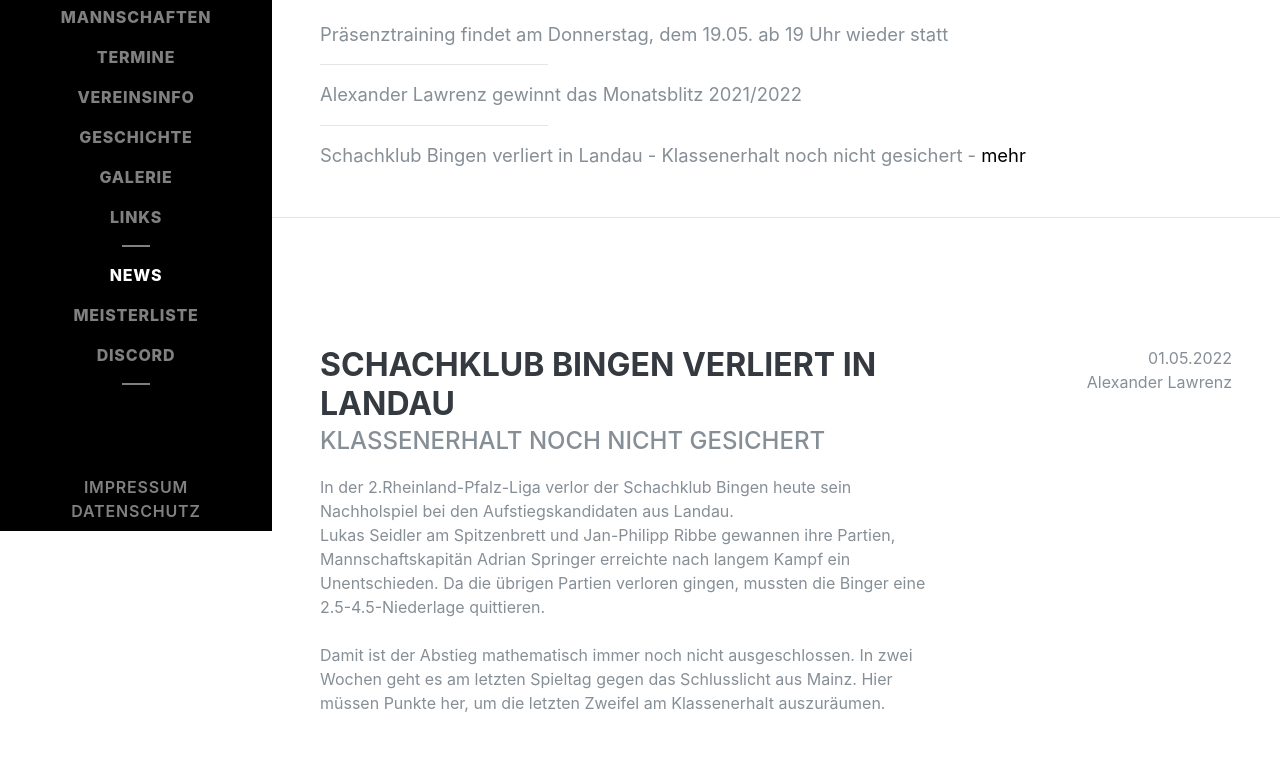
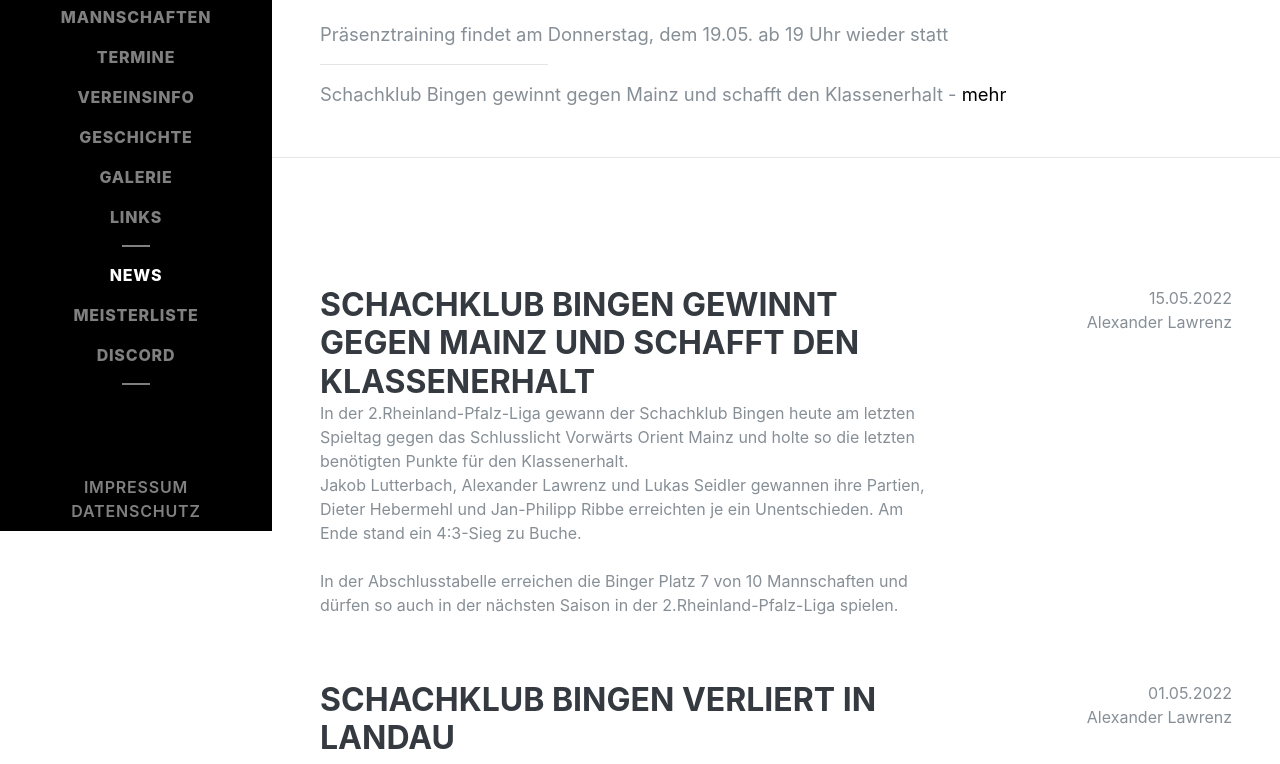
Before and after one commit to fabianscode/fabianscode.github.io, a website: page html/news.html in a window 1280 px wide. Shown: the part 269-1033 px from the top of the page. Drawn offline with Linux system fonts and the light colour scheme; a web font is replaced by a local one.

Commit message:
Spieltag_1505

```diff
--- a/html/news.html
+++ b/html/news.html
@@ -150,11 +150,7 @@
           </p>
             <hr class="news-line">
       <p class="lead mb-5 news-p">
-              Alexander Lawrenz gewinnt das Monatsblitz 2021/2022
-          </p>
-            <hr class="news-line">
-      <p class="lead mb-5 news-p">
-            Schachklub Bingen verliert in Landau - Klassenerhalt noch nicht gesichert - <a href="#2022" class="mobile"> mehr</a>
+              Schachklub Bingen gewinnt gegen Mainz und schafft den Klassenerhalt - <a href="html/news.html#2022" class="mobile"> mehr</a>
           </p>
 
 
@@ -171,7 +167,40 @@
 
     <section class="year" id="2022">
 
+        <div id="newselement">
+        <div class="resume-item d-flex flex-column flex-md-row justify-content-between mb-5">
+          <div class="resume-content">
+            <h3 class="mb-0">Schachklub Bingen gewinnt gegen Mainz und schafft den Klassenerhalt</h3>
 
+             <!--<div class="subheading mb-3"></div> -->
+
+            <p>
+                In der 2.Rheinland-Pfalz-Liga gewann der Schachklub Bingen heute am letzten Spieltag
+                gegen das Schlusslicht Vorwärts Orient Mainz und holte so die letzten benötigten
+                Punkte für den Klassenerhalt.
+
+</br>
+                Jakob Lutterbach, Alexander Lawrenz und Lukas Seidler gewannen ihre Partien,
+                Dieter Hebermehl und Jan-Philipp Ribbe erreichten je ein Unentschieden.
+                Am Ende stand ein 4:3-Sieg zu Buche.
+
+              </br></br>
+                In der Abschlusstabelle erreichen die Binger Platz 7 von 10 Mannschaften und dürfen so
+                auch in der nächsten Saison in der 2.Rheinland-Pfalz-Liga spielen.
+
+
+            </p>
+
+
+          </div>
+          <div class="resume-date text-md-right">
+            <span class="text-link">
+              15.05.2022<br>
+              Alexander Lawrenz
+            </span>
+          </div>
+        </div>
+      </div>
 
         <div id="newselement">
         <div class="resume-item d-flex flex-column flex-md-row justify-content-between mb-5">
```
Also changed, not shown: index.html (+1 -5 lines). Lines whose indentation alone changed are shown as unchanged.
